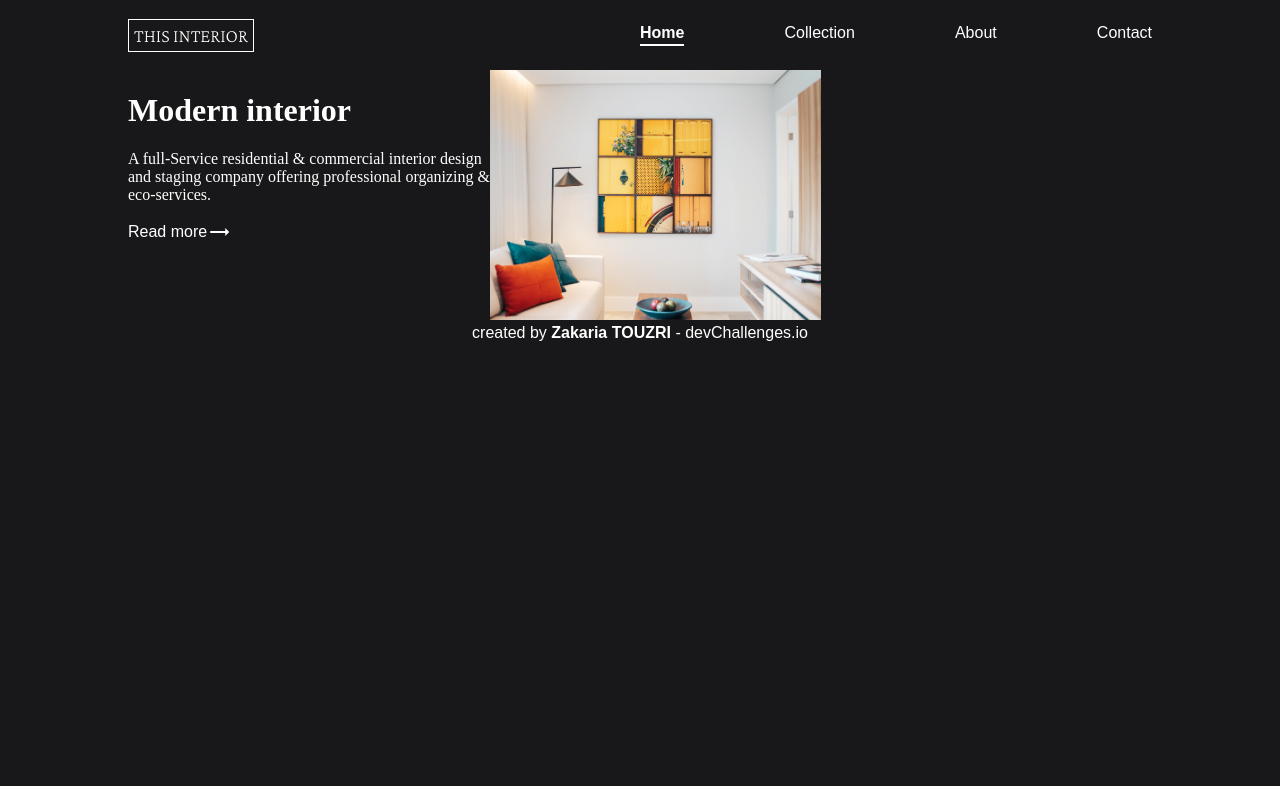
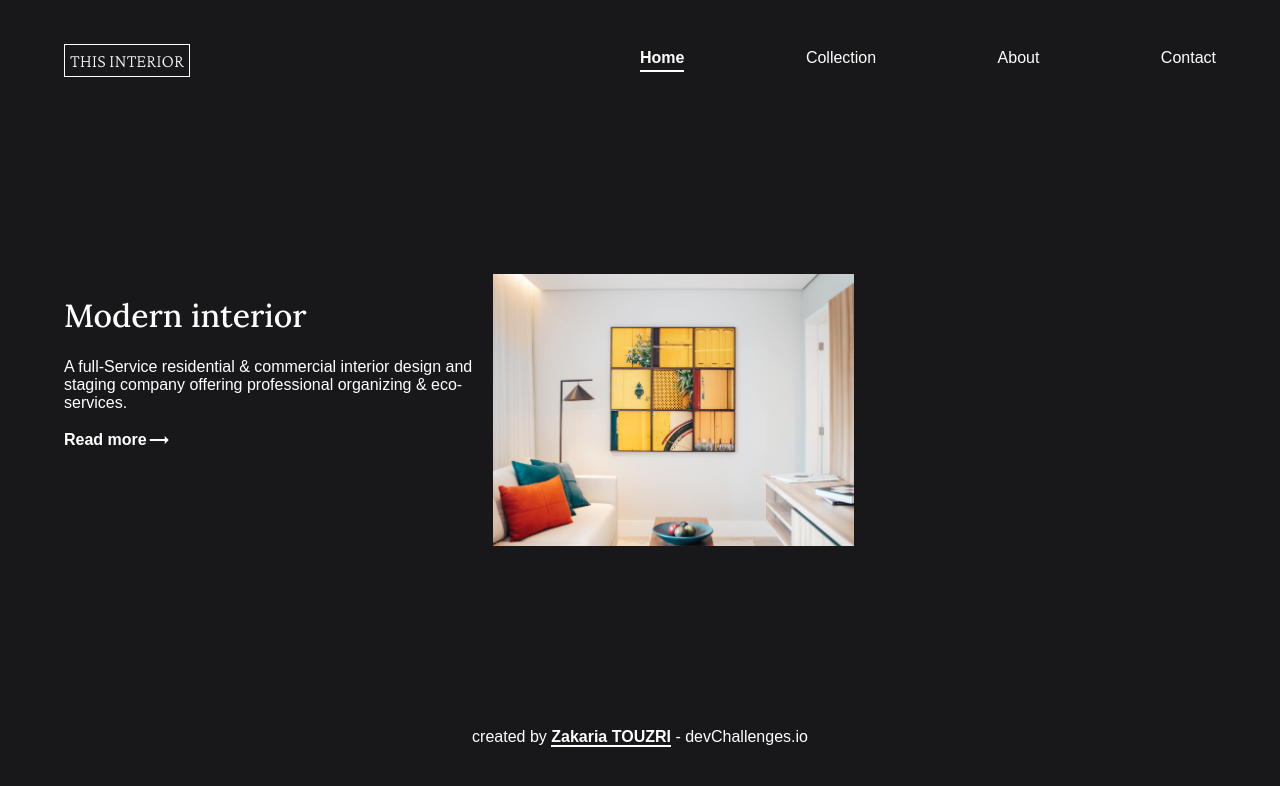
Before and after one commit to killinq-joke/interiorconsultant, a plain HTML site: page index.html in a window 1280 px wide. Drawn offline with nearby package versions, Linux system fonts and the light colour scheme.

Commit message:
--wip-- [skip ci]

```diff
--- a/index.html
+++ b/index.html
@@ -56,7 +56,7 @@
         </div>
       </main>
       <footer>
-        created by <strong>Zakaria TOUZRI</strong> - devChallenges.io
+        created by <a target="_blank" href="https://www.linkedin.com/in/zakariatouzri/">Zakaria TOUZRI</a> - devChallenges.io
       </footer>
     </div>
   </body>
--- a/index.scss
+++ b/index.scss
@@ -4,12 +4,12 @@ html, body {
     margin: 0;
     background: #181719;
     color: white;
+    font-family: Monserrat, sans-serif;
 }
 
 a {
     color: white;
     text-decoration: none;
-    font-family: Monserrat, sans-serif;
     font-weight: 500;
     &:hover {
         border-bottom: 2px solid white;
@@ -25,7 +25,11 @@ a:nth-child(1) {
 }
 
 .container {
-    padding: 0 10%;
+    display: flex;
+    flex-direction: column;
+    justify-content: space-between;
+    height: 90%;
+    padding: 2% 5%;
 }
 
 nav {
@@ -54,6 +58,13 @@ nav {
 
 main {
     display: flex;
+    h1 {
+        font-family: "Lora";
+        font-weight: 500;
+    }
+    p {
+        font-weight: 400;
+    }
     img {
         width: 50%;
     }
@@ -61,6 +72,7 @@ main {
         display: flex;
         align-items: center;
         width: fit-content;
+        font-weight: 700;
     }
 }
 
```
Also changed, not shown: index.css.
